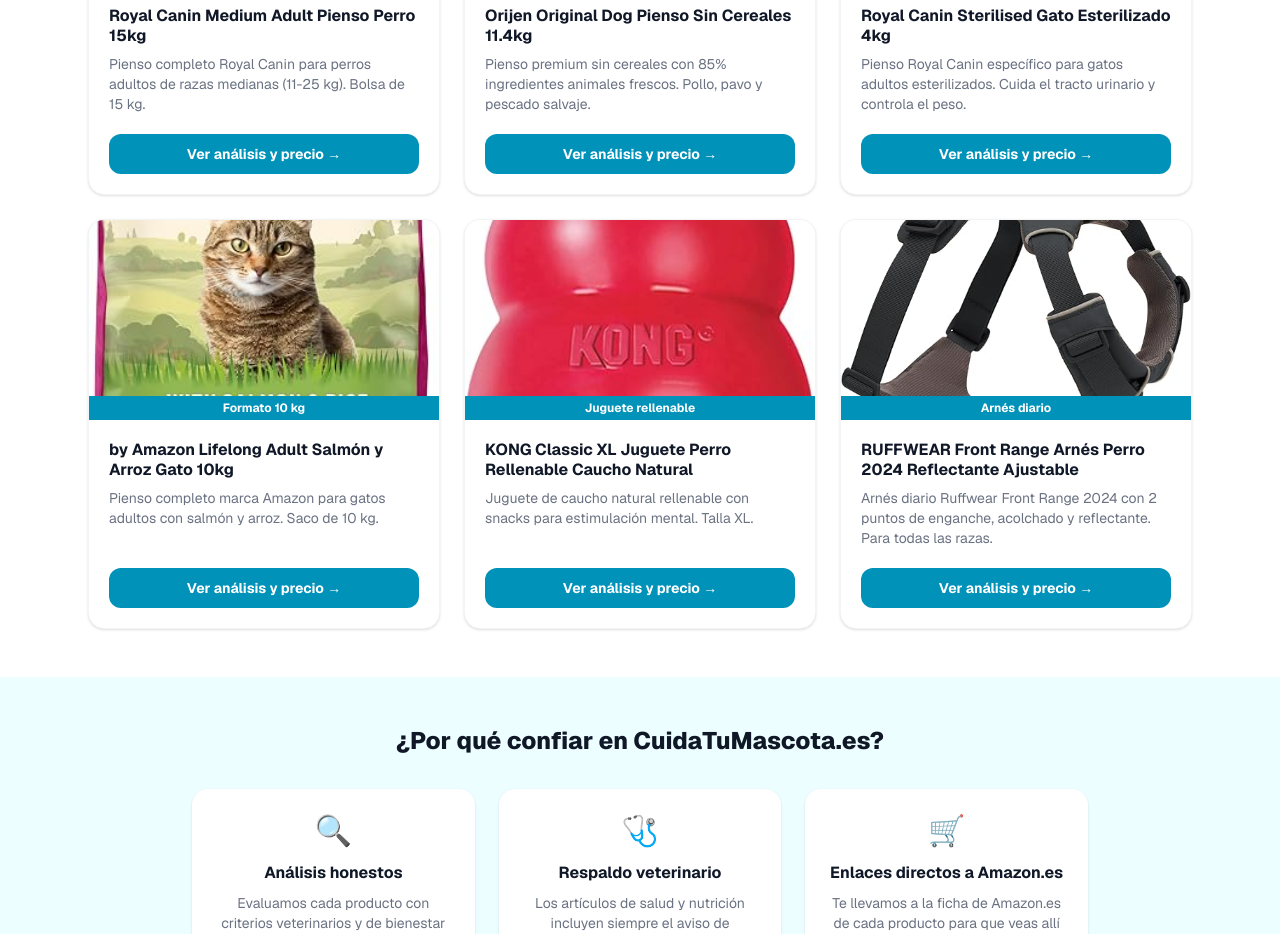
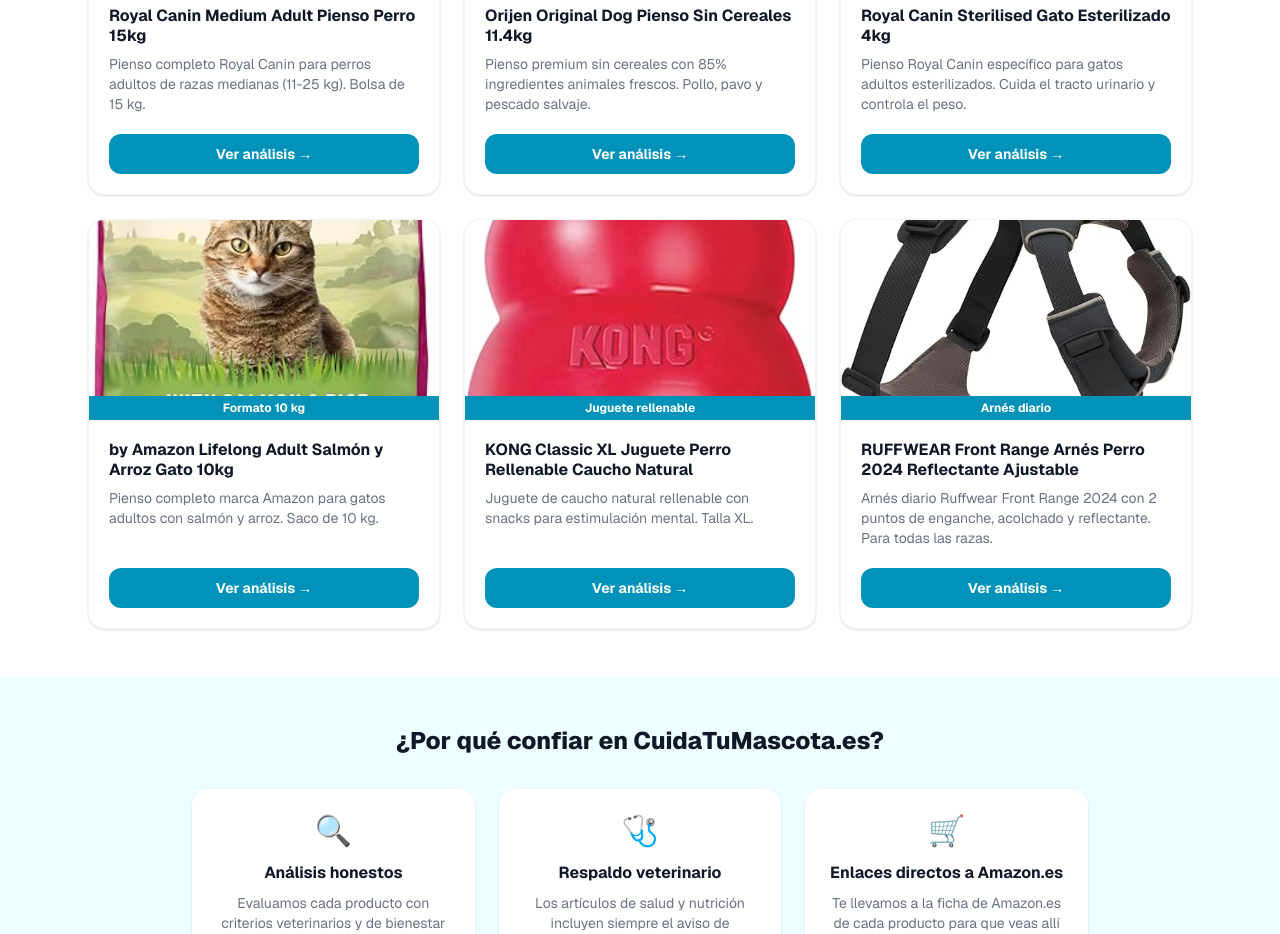
Before and after one commit to mktweb360/cuidatumascota, a Next.js app: page / in a window 1280 px wide. Shown: the part 1300-2234 px from the top of the page. Built offline with nearby package versions, Linux system fonts and the light colour scheme.

Commit message:
ProductCard: «Ver análisis» sin referencia a precio

```diff
--- a/components/ProductCard.tsx
+++ b/components/ProductCard.tsx
@@ -45,7 +45,7 @@ export default function ProductCard({ product }: Props) {
             href={`/tienda/${product.categorySlug}/${product.slug}`}
             className="block w-full bg-cyan-600 hover:bg-cyan-700 text-white font-bold text-sm py-2.5 px-4 rounded-xl text-center transition-colors"
           >
-            Ver análisis y precio →
+            Ver análisis →
           </Link>
         </div>
       </div>
```
